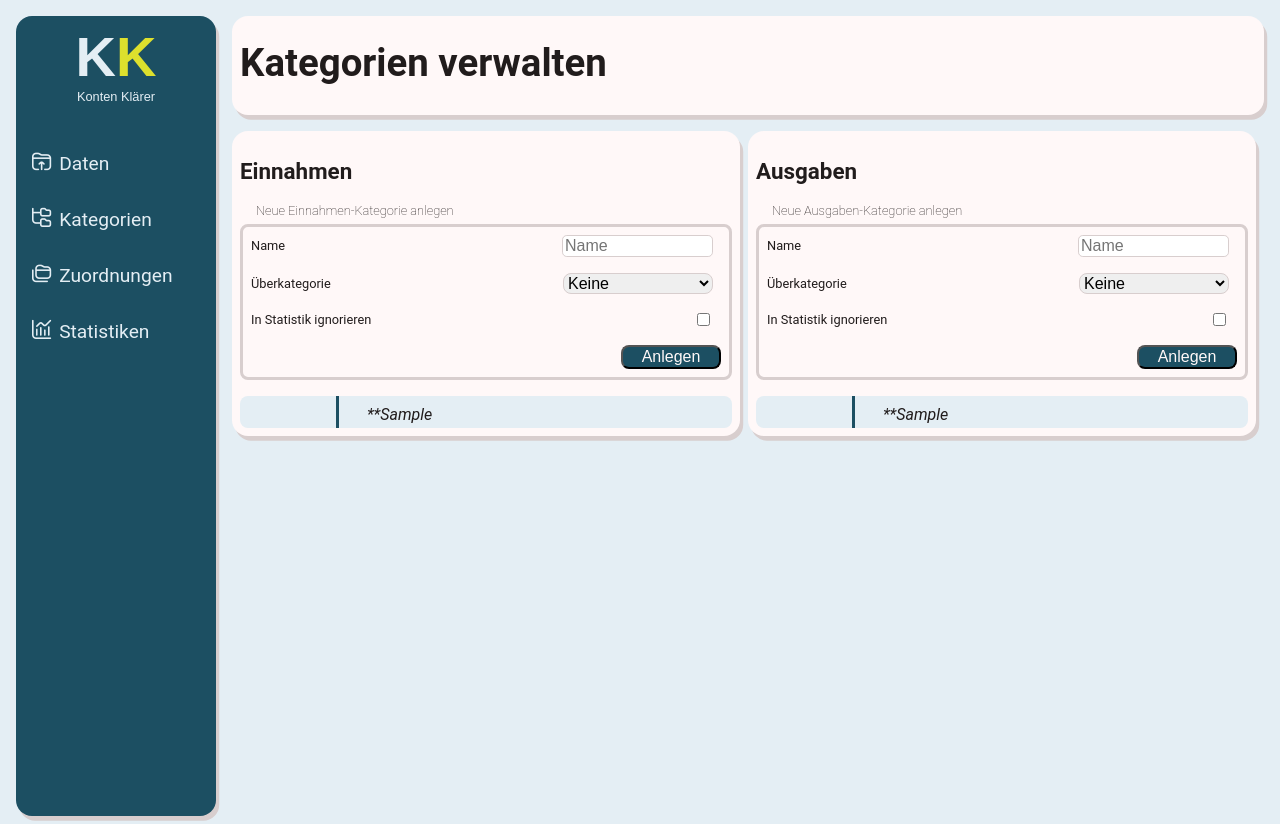
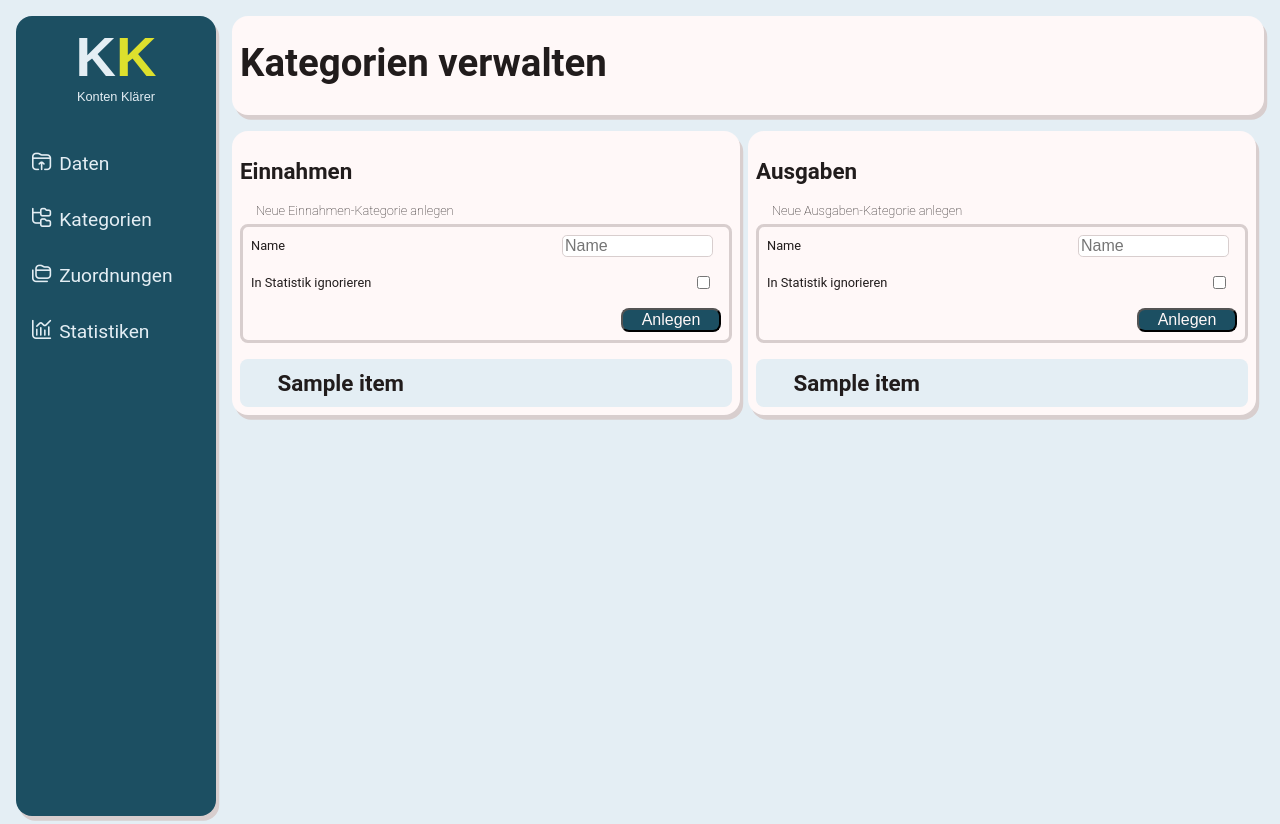
Before and after one commit to codingBeanie/KontenKlaerer, a Django app: template KontenKlaerer/app/templates/pageCategories.html in a window 1280 px wide. Run offline with Django 4.2, Linux system fonts and the light colour scheme; the template is opened without the code that fills it: most values are stand-ins (such as "Sample title", 1, 10 or a date in 2020).

Commit message:
reversed the multi-category mode

```diff
--- a/KontenKlaerer/KontenKlaerer/static/css/styling.css
+++ b/KontenKlaerer/KontenKlaerer/static/css/styling.css
@@ -280,6 +280,8 @@ input[type="file"] {
 
 .tree0{
    font-weight: bold;
+   font-size: 1.4rem;
+   padding: 1rem;
 }
 
 .tree1{
--- a/KontenKlaerer/KontenKlaerer/templates/base.html
+++ b/KontenKlaerer/KontenKlaerer/templates/base.html
@@ -4,7 +4,7 @@
 
 <head>
     <title>Konten-Klärer</title>
-    <link rel="stylesheet" type="text/css" href="{%static 'css/styling.css' %}?v=6">
+    <link rel="stylesheet" type="text/css" href="{%static 'css/styling.css' %}?v=8">
     <link rel="stylesheet" href="{%static 'webfonts/uicons-regular-rounded.css' %}?v=1005">
 </head>
 
--- a/KontenKlaerer/app/templates/pageCategories.html
+++ b/KontenKlaerer/app/templates/pageCategories.html
@@ -22,15 +22,6 @@
                    <div class="align-right"> <input type="text" name="name_income" placeholder="Name" required></div>
                 </div>
                 <div class="flex-row center-h m1r p1">
-                   <div class="m1r"> <label for="parent">Überkategorie</label></div>
-                   <div class="align-right"> <select name="parent" required>
-                        <option value="0">Keine</option>
-                        {% for category in categories_income_select %}
-                        <option value="{{category.id}}">{{category.name}}</option>
-                        {% endfor %}
-                        </select></div>
-                </div>
-                <div class="flex-row center-h m1r p1">
                    <div class="m1r"> <label for="ignore">In Statistik ignorieren</label></div>
                    <div class="align-right">
                         <input type="checkbox" name="ignore">
@@ -45,18 +36,10 @@
        <!-- treeview-->
        <div class="treeview p1">
             {% for item in categories_income_tree %}
-                {% if item.1 <= 3 %}
-                    {% if item.2 %}
-                    <div class="p1 tree-item tree{{item.1}} tree-ignore"><a class="link_trash_treeview" href="deletecategory/{{item.0}}"><i class="fi-rr-trash"></i></a>{{item.0}}</div>
-                    {% else %}
-                    <div class="p1 tree-item tree{{item.1}}"><a class="link_trash_treeview" href="deletecategory/{{item.0}}"><i class="fi-rr-trash"></i></a> {{item.0}}</div>
-                    {% endif %}
-                {%else%}
-                    {% if item.2 %}
-                    <div class="p1 tree-item tree3 tree-ignore"><a class="link_trash_treeview" href="deletecategory/{{item.0}}"><i class="fi-rr-trash"></i></a>**{{item.0}}</div>
-                    {% else %}
-                     <div class="p1 tree-item tree3"><a class="link_trash_treeview" href="deletecategory/{{item.0}}"><i class="fi-rr-trash"></i></a> **{{item.0}}</div>
-                    {% endif %}
+                {% if item.ignore %}
+                    <div class="p1 tree-item tree0 tree-ignore"><a class="link_trash_treeview" href="deletecategory/{{item.name}}"><i class="fi-rr-trash"></i></a>{{item.name}}</div>
+                {% else %}
+                    <div class="p1 tree0 tree-item"><a class="link_trash_treeview" href="deletecategory/{{item.name}}"><i class="fi-rr-trash"></i></a> {{item.name}}</div>
                 {% endif %}
             {% endfor %}
         </div>
@@ -76,15 +59,6 @@
                    <div class="align-right"> <input type="text" name="name_expense" placeholder="Name" required></div>
                 </div>
                 <div class="flex-row center-h m1r p1">
-                   <div class="m1r"> <label for="parent">Überkategorie</label></div>
-                   <div class="align-right"> <select name="parent" required>
-                        <option value="0">Keine</option>
-                        {% for category in categories_expense_select %}
-                        <option value="{{category.id}}">{{category.name}}</option>
-                        {% endfor %}
-                        </select></div>
-                </div>
-                <div class="flex-row center-h m1r p1">
                    <div class="m1r"> <label for="ignore">In Statistik ignorieren</label></div>
                    <div class="align-right">
                         <input type="checkbox" name="ignore">
@@ -99,18 +73,10 @@
        <!-- treeview-->
        <div class="treeview p1">
             {% for item in categories_expense_tree %}
-                {% if item.1 <= 3 %}
-                    {% if item.2 %}
-                    <div class="p1 tree-item tree{{item.1}} tree-ignore"><a class="link_trash_treeview" href="deletecategory/{{item.0}}"><i class="fi-rr-trash"></i></a> {{item.0}}</div>
-                    {% else %}
-                    <div class="p1 tree-item tree{{item.1}}"><a class="link_trash_treeview" href="deletecategory/{{item.0}}"><i class="fi-rr-trash"></i></a> {{item.0}}</div>
-                    {% endif %}
-                {%else%}
-                    {% if item.2 %}
-                    <div class="p1 tree-item tree3 tree-ignore"><a class="link_trash_treeview" href="deletecategory/{{item.0}}"><i class="fi-rr-trash"></i></a> **{{item.0}}</div>
-                    {% else %}
-                     <div class="p1 tree-item tree3"><a class="link_trash_treeview" href="deletecategory/{{item.0}}"><i class="fi-rr-trash"></i></a> **{{item.0}}</div>
-                    {% endif %}
+                {% if item.ignore %}
+                    <div class="p1 tree-item tree0 tree-ignore"><a class="link_trash_treeview" href="deletecategory/{{item.name}}"><i class="fi-rr-trash"></i></a>{{item.name}}</div>
+                {% else %}
+                    <div class="p1 tree-item tree0"><a class="link_trash_treeview" href="deletecategory/{{item.name}}"><i class="fi-rr-trash"></i></a> {{item.name}}</div>
                 {% endif %}
             {% endfor %}
         </div>
```
Also changed, not shown: KontenKlaerer/app/models.py (+31 -24 lines), KontenKlaerer/app/post.py (deleted, +0 -13 lines), KontenKlaerer/app/statistics.py (+11 -8 lines), KontenKlaerer/app/views.py (+12 -10 lines), KontenKlaerer/app/migrations/0014_remove_category_parent.py (added).
